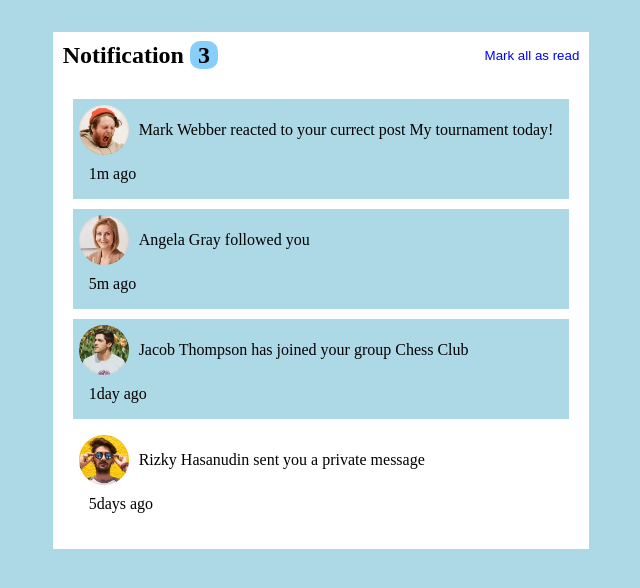
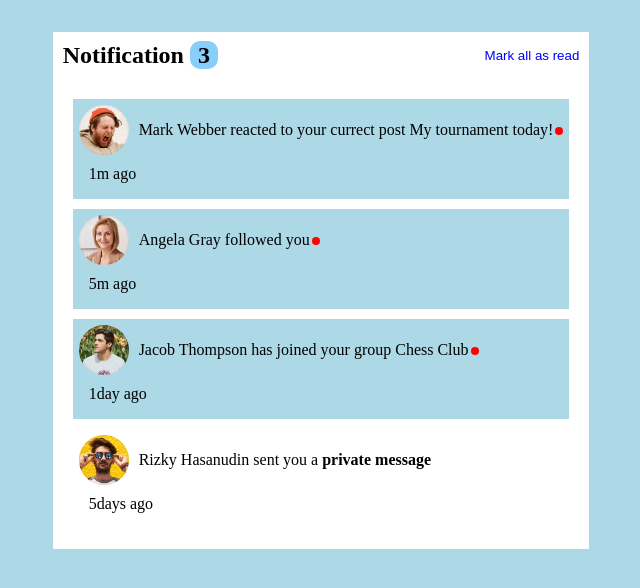
Before and after one commit to itsozod/notification-page, a React (Vite) app: page / in a window 1280 px wide. Shown: the top 588 px of the page, without its empty margins (319-959 px from the left). Built offline with nearby package versions, Linux system fonts and the light colour scheme.

Commit message:
made a privateMsg logic

```diff
--- a/src/App.css
+++ b/src/App.css
@@ -57,8 +57,26 @@ body {
   display: flex;
   padding: 10px;
 }
+.redDot {
+  width: 8px;
+  height: 8px;
+  position: absolute;
+  background-color: red;
+  border-radius: 10px;
+  margin-left: 2px;
+  transform: translateY(6px);
+}
+.noDot {
+  display: none;
+}
+/* private message */
 .private {
   padding: 8px;
   margin: 10px;
   background-color: lightblue;
 }
+.privMsg {
+  text-decoration: none;
+  color: black;
+  font-weight: bold;
+}
--- a/src/App.jsx
+++ b/src/App.jsx
@@ -58,16 +58,24 @@ function App() {
                   src={notification.author.img}
                   alt={notification.author.name}
                 />
-                <p
-                  className="name_container"
-                  onClick={() =>
-                    notification.priveRead
-                      ? (notification.priveRead = false)
-                      : (notification.priveRead = true)
-                  }
-                >
+                <p className="name_container">
                   {notification.author.name} {notification.author.text}{" "}
-                  {notification.message}
+                  {notification.message}{" "}
+                  <span className={notification.isRead ? "noDot" : "redDot"}>
+                  </span>
+                  {notification.author.privateMsg ? (
+                    <a
+                      href="#"
+                      className="privMsg"
+                      onClick={() =>
+                        notification.priveRead
+                          ? (notification.priveRead = false)
+                          : (notification.priveRead = true)
+                      }
+                    >
+                      {notification.author.privateMsg}
+                    </a>
+                  ) : null}
                 </p>
               </div>
               <div className="time_container">
--- a/src/Components/MainAppContainer/Unread.jsx
+++ b/src/Components/MainAppContainer/Unread.jsx
@@ -36,7 +36,8 @@ export const unread = [
     author: {
       img: "./src/assets/images/avatar-rizky-hasanuddin.webp",
       name: "Rizky Hasanudin",
-      text: "sent you a private message",
+      text: "sent you a",
+      privateMsg: "private message",
     },
     private:
       "Hello, thanks for setting up the Chess Club. I've been member for a few weeks now and I'm already having lots of fun and improving my game.",
```
